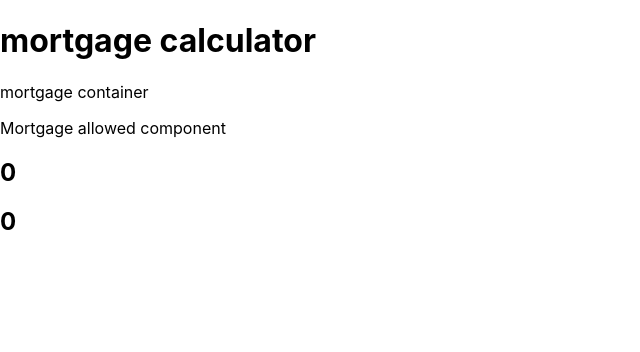
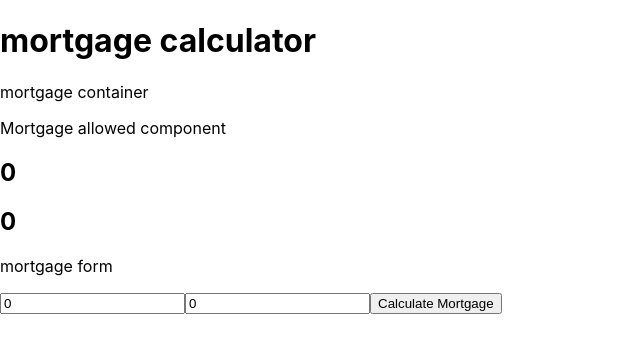
Before and after one commit to KatherineLKerr/mortgage_calculator, a React (Create React App) app: page / in a window 1280 px wide. Shown: the top 352 px of the page, without its empty margins (0-640 px from the left). Built offline with nearby package versions, Linux system fonts and the light colour scheme.

Commit message:
basic mortgage form displays in container

```diff
--- a/src/components/MortgageForm.js
+++ b/src/components/MortgageForm.js
@@ -1 +1,23 @@
 import React, {Component} from 'react';
+
+class MortgageForm extends Component {
+  constructor(props) {
+    super(props);
+    this.state = {
+      salary1: 0,
+      salary2: 0
+    }
+  }
+
+  render() {
+    return (
+      <form className="mortgage-form">
+        <input type="number" value={this.state.salary1}></input>
+        <input type="number" value={this.state.salary2}></input>
+        <input type="submit" value="Calculate Mortgage"></input>
+      </form>
+    )
+  }
+}
+
+export default MortgageForm;
--- a/src/containers/MortgageContainer.js
+++ b/src/containers/MortgageContainer.js
@@ -1,5 +1,6 @@
 import React, {Component} from 'react';
-import AllowedMortgage from '../components/AllowedMortgage'
+import AllowedMortgage from '../components/AllowedMortgage';
+import MortgageForm from '../components/MortgageForm';
 
 class MortgageContainer extends Component {
 
@@ -16,6 +17,8 @@ class MortgageContainer extends Component {
       <div>
         <p>mortgage container </p>
         <AllowedMortgage mortgage1={this.state.mortgage1} mortgage2={this.state.mortgage2}/>
+        <p>mortgage form</p>
+        <MortgageForm />
       </div>
     )
   }
```
